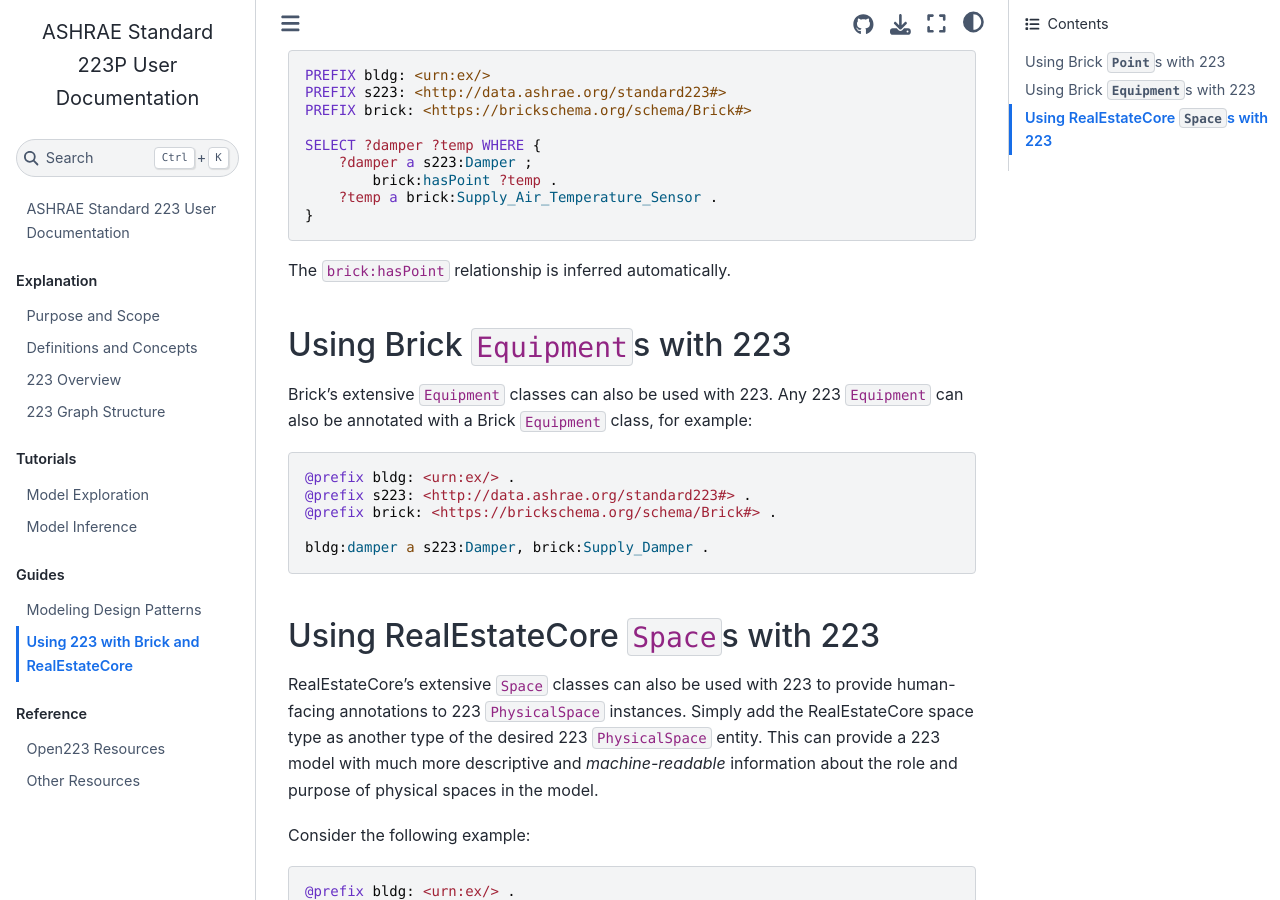
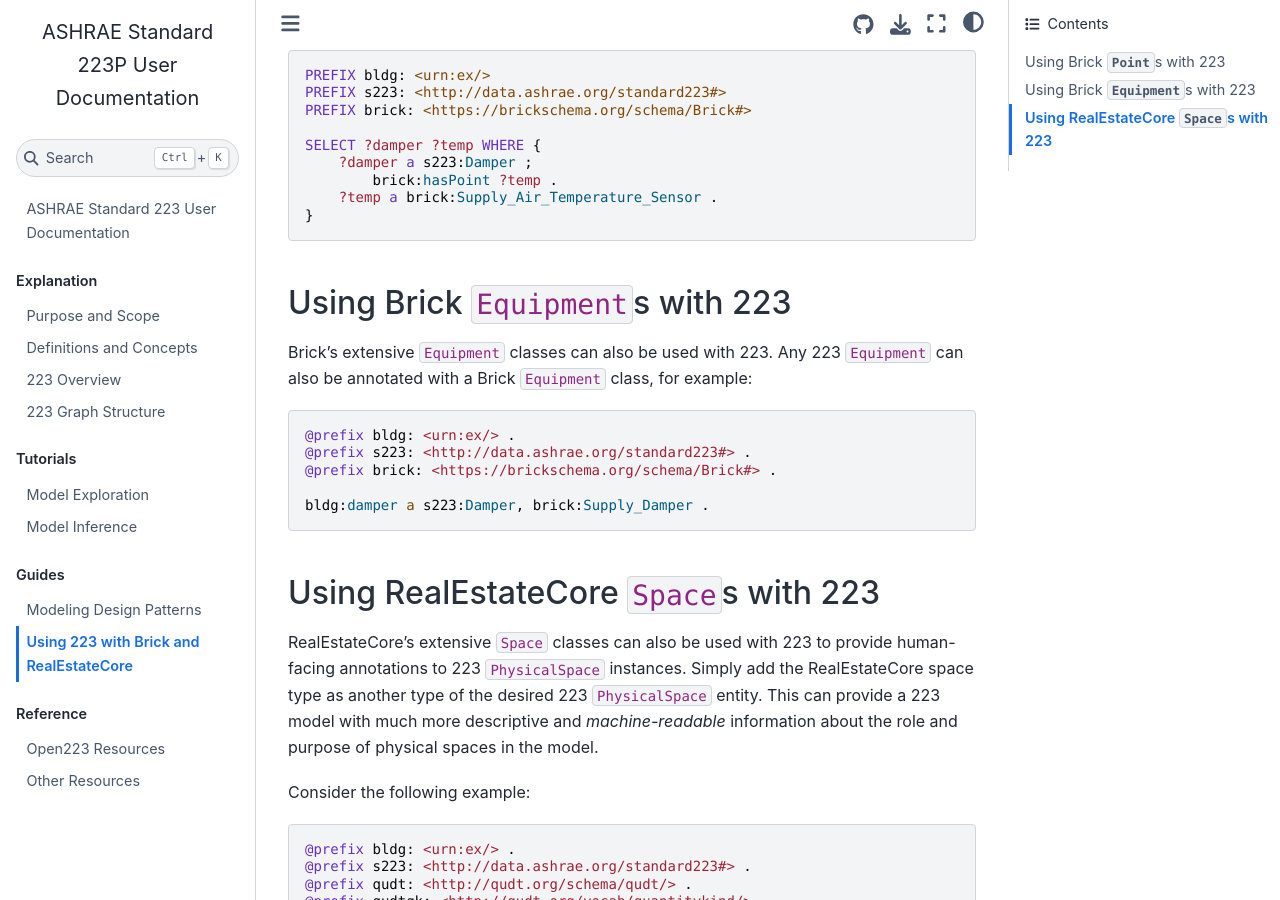
Before and after one commit to open223/docs.open223.info, a Jupyter Book: the page built from guides/brick-rec.md, in a window 1280 px wide and 900 px high, scrolled down 1789 px. Built offline with Jupyter Book 1.0.4 settings and Sphinx 7.4.7 and the Sphinx Book theme 1.1.4, drawn with Linux system fonts in a browser that asks for light colours.

Commit message:
Update guides/brick-rec.md
Co-authored-by: Matt Steen <MatthewSteen@users.noreply.github.com>

````diff
--- a/guides/brick-rec.md
+++ b/guides/brick-rec.md
@@ -80,7 +80,6 @@
 }
 ```
 
-The `brick:hasPoint` relationship is inferred automatically.
 
 ## Using Brick `Equipment`s with 223
 
````
